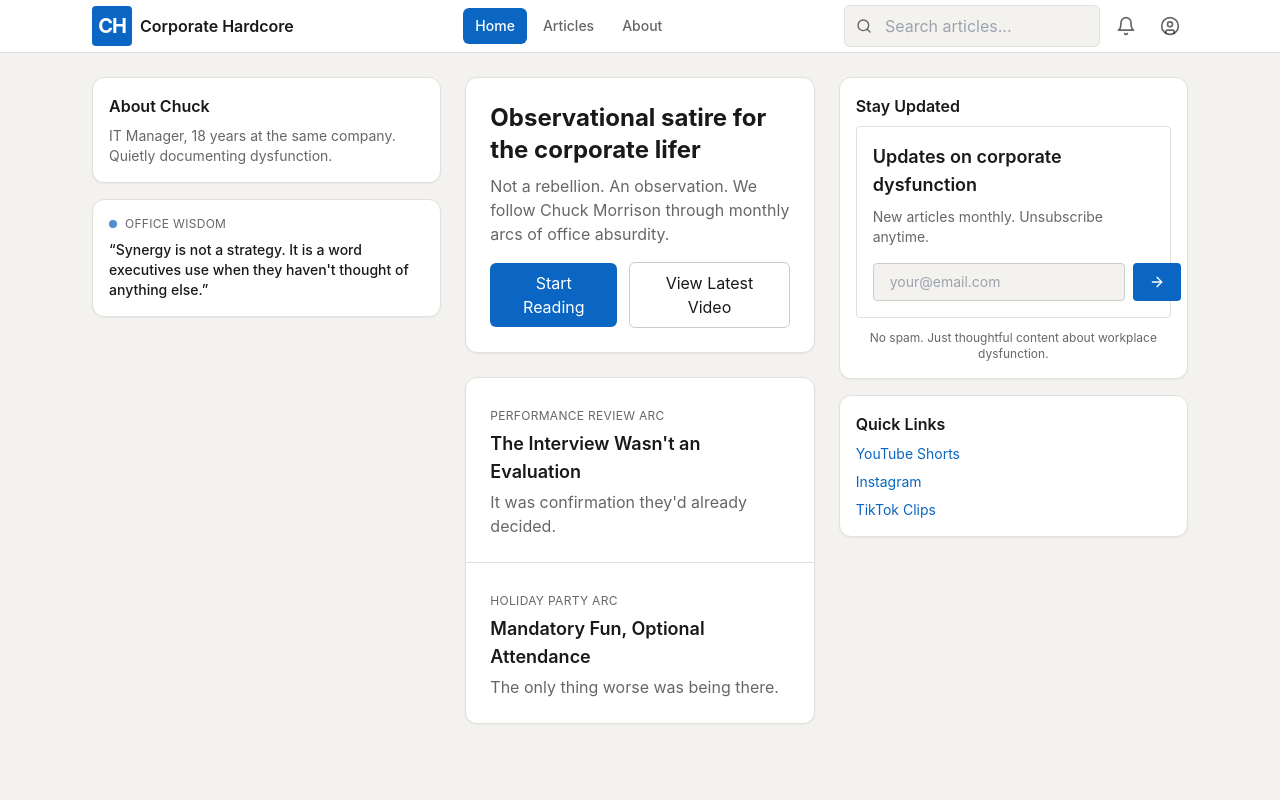
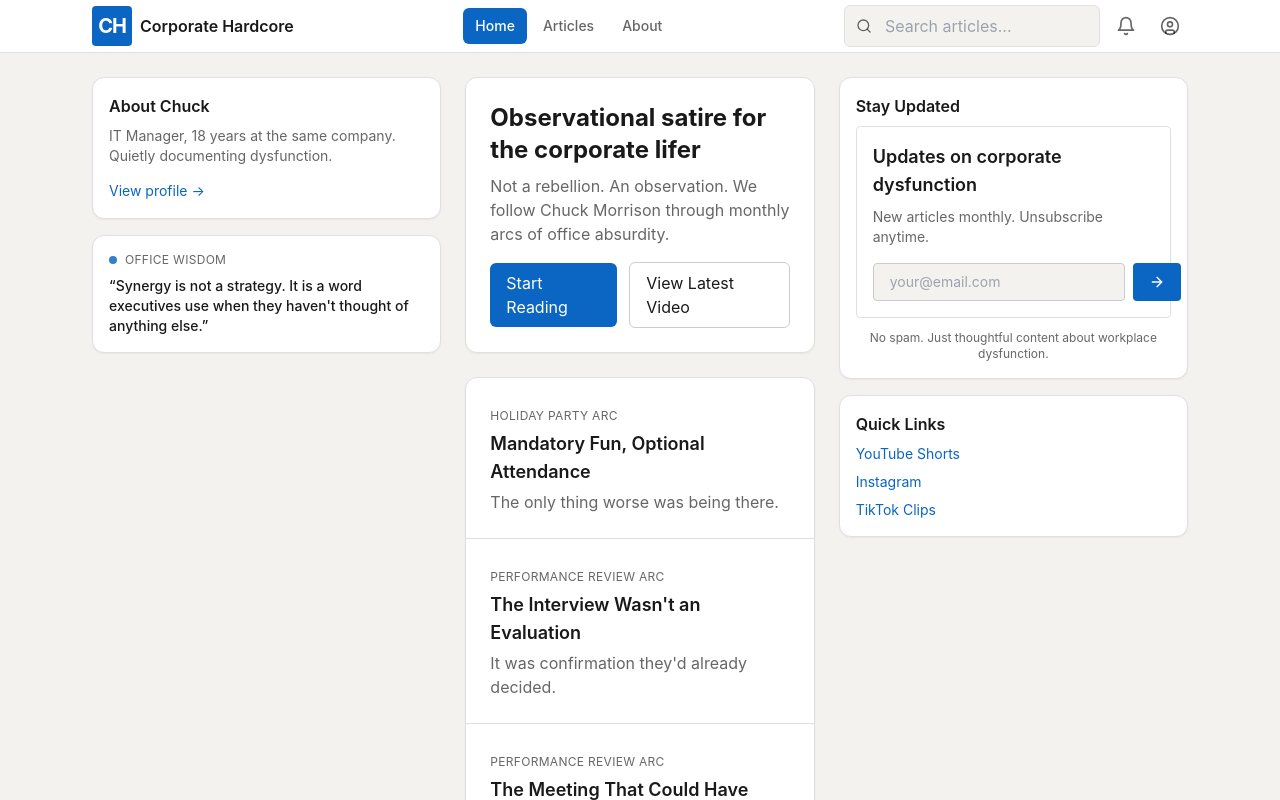
Before and after one commit to cotibllc/websites, a Next.js app in the folder corporate-hardcore/corporate-hardcore/: page / in a window 1280 px wide. Shown: the top 800 px of the page. Built offline with nearby package versions, Linux system fonts and the light colour scheme.

Commit message:
updated home page to resolve broken links

```diff
--- a/corporate-hardcore/corporate-hardcore/src/app/page.tsx
+++ b/corporate-hardcore/corporate-hardcore/src/app/page.tsx
@@ -1,8 +1,12 @@
+import Link from "next/link";
 import Navigation from "@/components/Navigation";
 import NewsletterForm from "@/components/NewsletterForm";
 import CorporateWisdom from "@/components/CorporateWisdom";
+import { getSortedPostsData } from "@/lib/blog";
 
 export default function Home() {
+  const posts = getSortedPostsData();
+
   return (
     <main className="min-h-screen bg-bg-main">
       <Navigation />
@@ -14,10 +18,13 @@ export default function Home() {
         <aside className="space-y-4">
           <div className="surface-card p-4">
             <h3 className="font-semibold mb-2">About Chuck</h3>
-            <p className="text-sm text-text-secondary">
+            <p className="text-sm text-text-secondary mb-3">
               IT Manager, 18 years at the same company.
               Quietly documenting dysfunction.
             </p>
+            <Link href="/about" className="text-sm text-linkedin-blue hover:underline">
+              View profile →
+            </Link>
           </div>
           <CorporateWisdom />
         </aside>
@@ -30,27 +37,36 @@ export default function Home() {
               Not a rebellion. An observation. We follow Chuck Morrison through monthly arcs of office absurdity.
             </p>
             <div className="flex items-center gap-3">
-              <button className="px-4 py-2 rounded-md bg-linkedin-blue text-white hover:bg-linkedin-blue-hover">
+              <Link
+                href="/blog"
+                className="px-4 py-2 rounded-md bg-linkedin-blue text-white hover:bg-linkedin-blue-hover transition-colors"
+              >
                 Start Reading
-              </button>
-              <button className="px-4 py-2 rounded-md border border-border-medium hover:bg-btn-secondary">
+              </Link>
+              <a
+                href="https://www.youtube.com/@corphardcore"
+                target="_blank"
+                rel="noopener noreferrer"
+                className="px-4 py-2 rounded-md border border-border-medium hover:bg-btn-secondary transition-colors"
+              >
                 View Latest Video
-              </button>
+              </a>
             </div>
           </div>
 
-          {/* Article cards */}
+          {/* Article cards — dynamic */}
           <div className="surface-card divide-y divide-border-light">
-            <div className="p-6 hover:bg-gray-50 transition cursor-pointer">
-              <span className="text-xs text-text-secondary uppercase tracking-wide">Performance Review Arc</span>
-              <h2 className="mt-1 text-lg font-semibold">The Interview Wasn&apos;t an Evaluation</h2>
-              <p className="mt-1 text-text-secondary">It was confirmation they&apos;d already decided.</p>
-            </div>
-            <div className="p-6 hover:bg-gray-50 transition cursor-pointer">
-              <span className="text-xs text-text-secondary uppercase tracking-wide">Holiday Party Arc</span>
-              <h2 className="mt-1 text-lg font-semibold">Mandatory Fun, Optional Attendance</h2>
-              <p className="mt-1 text-text-secondary">The only thing worse was being there.</p>
-            </div>
+            {posts.map((post) => (
+              <Link
+                key={post.slug}
+                href={`/blog/${post.slug}`}
+                className="block p-6 hover:bg-gray-50 transition"
+              >
+                <span className="text-xs text-text-secondary uppercase tracking-wide">{post.arc}</span>
+                <h2 className="mt-1 text-lg font-semibold">{post.title}</h2>
+                <p className="mt-1 text-text-secondary">{post.description}</p>
+              </Link>
+            ))}
           </div>
         </section>
 
--- /dev/null
+++ b/corporate-hardcore/corporate-hardcore/src/content/posts/mandatory-fun-optional-attendance.md
@@ -0,0 +1,8 @@
+---
+title: "Mandatory Fun, Optional Attendance"
+date: "2025-12-15"
+description: "The only thing worse was being there."
+arc: "Holiday Party Arc"
+---
+
+Coming soon.
--- /dev/null
+++ b/corporate-hardcore/corporate-hardcore/src/content/posts/the-interview-wasnt-an-evaluation.md
@@ -0,0 +1,8 @@
+---
+title: "The Interview Wasn't an Evaluation"
+date: "2025-12-01"
+description: "It was confirmation they'd already decided."
+arc: "Performance Review Arc"
+---
+
+Coming soon.
```
